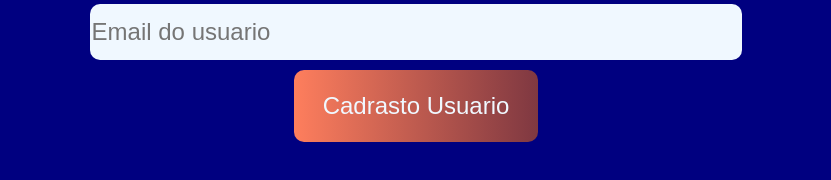
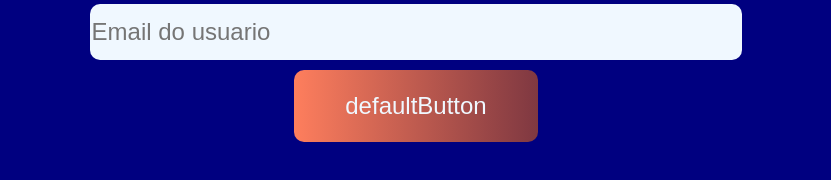
Before and after one commit to lsaak7s/React, a React (Vite) app in the folder cadrasto/: page / in a window 1280 px wide. Shown: the part 596-776 px from the top of the page, without its empty margins (224-1055 px from the left). Built offline with nearby package versions, Linux system fonts and the light colour scheme.

Commit message:
adiciona componente Button e refatora estilos, atualiza páginas Home e ListUsers para utilizar o novo botão

```diff
--- /dev/null
+++ b/cadrasto/src/components/Button/index.jsx
@@ -0,0 +1,12 @@
+import { Button } from './styles'
+
+function DefaultButton() {
+
+    return (
+
+        <Button>defaultButton</Button>
+
+    )
+
+}
+export default DefaultButton
--- /dev/null
+++ b/cadrasto/src/components/Button/styles.js
@@ -0,0 +1,11 @@
+import { styled } from 'styled-components'
+
+export const Button = styled.button`
+font-size: 3vh;
+height: 9vh;
+width: 19vw;
+border:none;
+border-radius: 10px;
+color: aliceblue;
+background: linear-gradient(to right, #fe7e5d, #7f3841);
+`
--- a/cadrasto/src/pages/Home/index.jsx
+++ b/cadrasto/src/pages/Home/index.jsx
@@ -2,9 +2,10 @@ import { useRef } from "react"
 
 import api from '../../services/api'
 
-import { Conteiner, TopBackground, Form, Title, ConteinerInput, ConteinerInputEmail, Input, Inputlabel, Button } from "./styles"
+import { Conteiner, TopBackground, Form, Title, ConteinerInput, ConteinerInputEmail, Input, Inputlabel } from "./styles"
 
 import imgHome from '../../assets/users.png'
+import Button from "../../components/Button"
 
 export function Home() {
 
@@ -69,7 +70,9 @@ export function Home() {
         </ConteinerInputEmail>
 
 
-        <Button type="button" onClick={createNewUser} >Cadrasto Usuario</Button>
+        <Button type="button" onClick={createNewUser}>
+          Cadastro Usuario
+        </Button>
 
       </Form>
 
--- a/cadrasto/src/pages/Home/listUsers/index.jsx
+++ b/cadrasto/src/pages/Home/listUsers/index.jsx
@@ -1,9 +1,13 @@
+import  Button  from "../../../components/Button"
+
 function ListUsers() {
+
 
     return (
 
         <div>
             <h1>Listagem de Usuarios</h1>
+            <Button></Button>
         </div>
 
     )
--- a/cadrasto/src/pages/Home/styles.js
+++ b/cadrasto/src/pages/Home/styles.js
@@ -73,13 +73,4 @@ flex-flow: row;
 font-size: 2vw;
 color: aliceblue;
 `
-export const Button = styled.button`
-font-size: 3vh;
-height: 9vh;
-width: 19vw;
-border:none;
-border-radius: 10px;
-color: aliceblue;
-background: linear-gradient(to right, #fe7e5d, #7f3841);
-`
 export const Input = styled.input``
```
